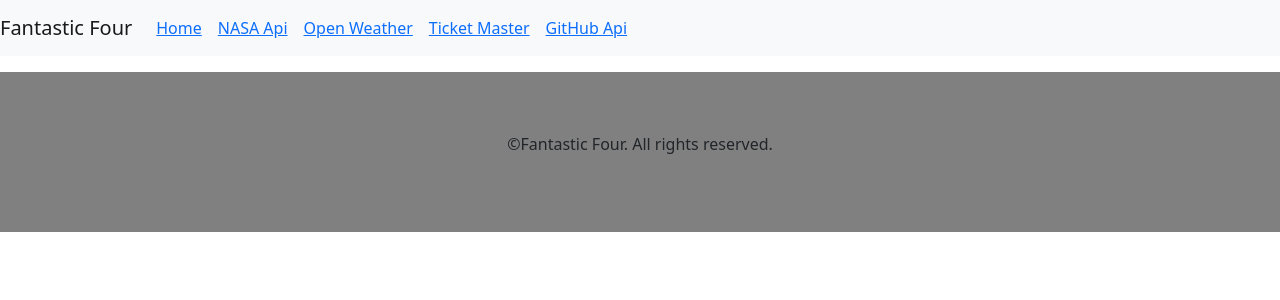
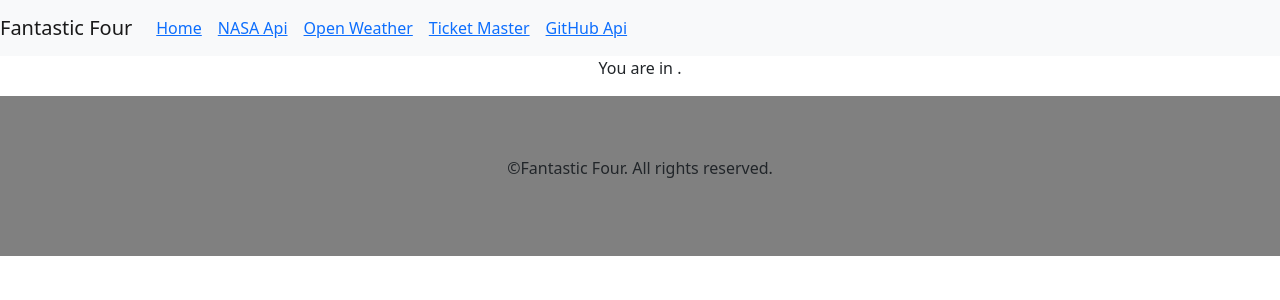
Before and after one commit to cblake35/react-team-project, a React (Create React App) app: page /location in a window 1280 px wide. Shown: the top 300 px of the page. Built offline with nearby package versions, Linux system fonts and the light colour scheme; no server answers.

Commit message:
work on fetch issues in weather

```diff
--- a/src/components/weather.js
+++ b/src/components/weather.js
@@ -6,28 +6,31 @@ const key = '1fda8e8934336996f687fcbc3a8d70a1';
 const Weather = (props) => {
     const lat =  props.lat;
     const lon = props.lon;
-    const [ results, setResults ] = useState({});
-
-    let url = `${baseURL}lat=${lat}&lon=${lon}&appid=${key}`;
-    console.log(url);
+    const [ results, setResults ] = useState([]);
 
     useEffect(() => {
+        let url = `${baseURL}lat=${lat}&lon=${lon}&units=imperial&appid=${key}`;
+        console.log(url);
         fetch(url)
         .then((res) => res.json())
-        .then((data) => console.log(data))
+        .then((data) => setResults(data))
         .catch((err) => console.log(err))
-    });
+    }, []);
 
-    // console.log(results);
+    console.log(results);
+
 
     return (
         <div>
             <p>
-                {props.lat}
+                You are in {results.name}.
+            </p>
+            {/* <p>
+                It is currently {results.main.temp} degrees, and feels like {results.main.feels_like}.
             </p>
             <p>
-                {props.lon}
-            </p>
+                The weather is {results.weather.main}.
+            </p> */}
         </div>
     )
 }
```
